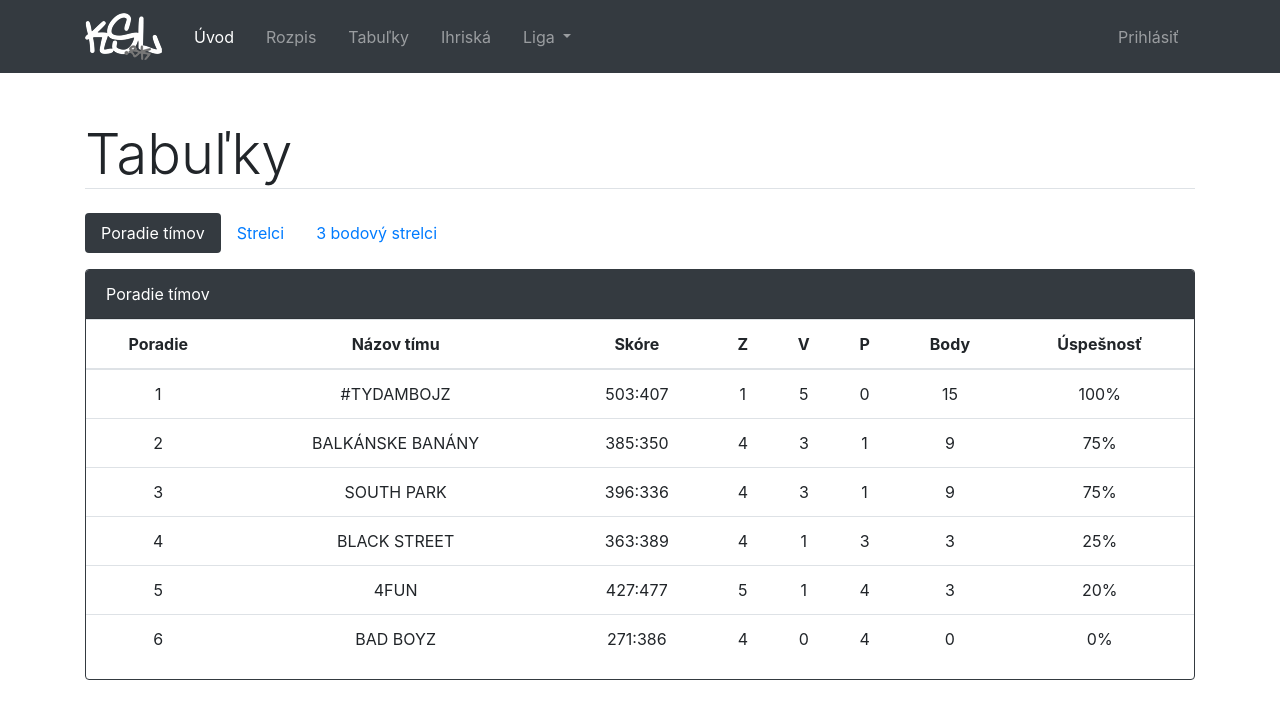
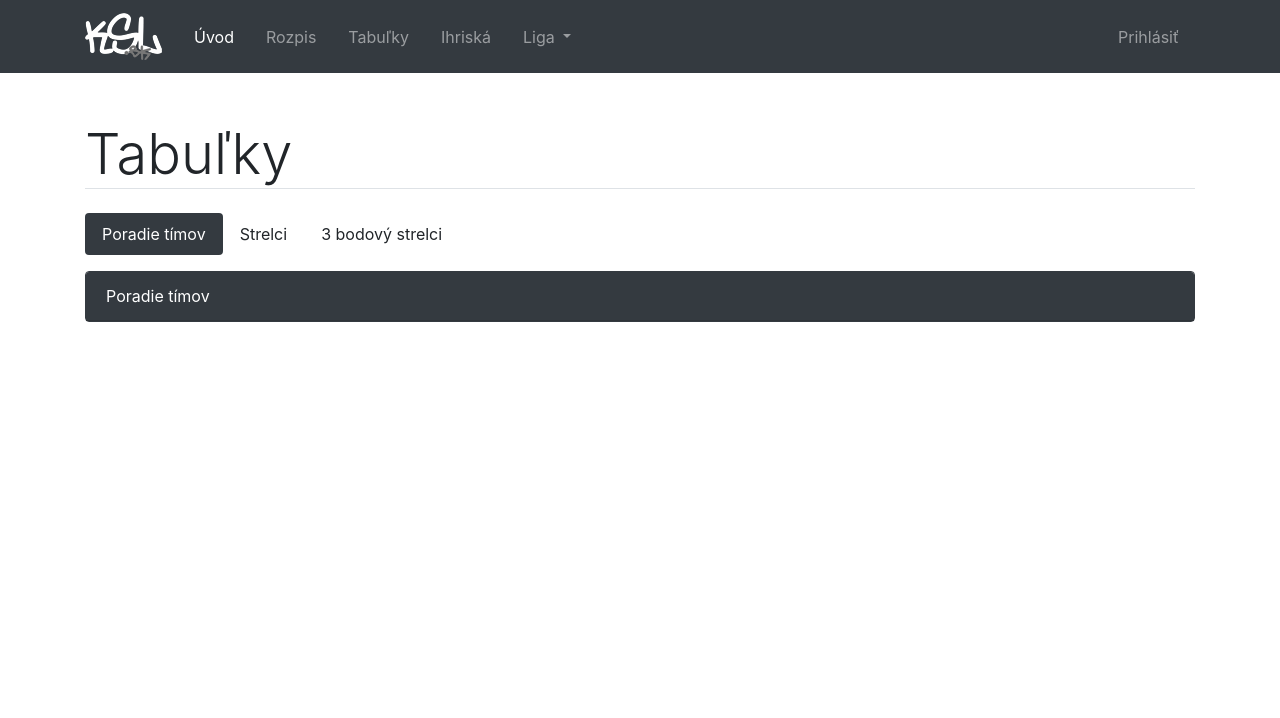
Before and after one commit to buksy90/ksl, a React (Create React App) app: page /tabulka in a window 1280 px wide. Shown: the top 718 px of the page. Built offline with nearby package versions, Linux system fonts and the light colour scheme.

Commit message:
TableList component modified

```diff
--- a/src/pages/TableList.js
+++ b/src/pages/TableList.js
@@ -1,55 +1,24 @@
 import React, { Component } from 'react';
-import Tab from '../components/Tab'
-import StatsTable from '../components/StatsTable'
+//import StatsTable from '../components/StatsTable';
+import providers from '../dataProvider';
 
 export default class TableList extends Component {
+
   constructor(props) {
     super(props);
 
-    /** mock up table data  */
-    const teams = [
-      ['Poradie','Názov tímu','Skóre','Z','V','P','Body','Úspešnosť'],
-      [1,'#TYDAMBOJZ', '503:407',  1,5,0,15, '100%'],
-      [2,'BALKÁNSKE BANÁNY', '385:350',   4,3,1,9, '75%' ],
-      [3,'SOUTH PARK', '396:336',  4,3,1,9, '75%'],
-      [4,'BLACK STREET', '363:389',  4,1,3,3, '25%'],
-      [5,'4FUN','427:477',  5,1,4,3,  '20%'],
-      [6,'BAD BOYZ','271:386',  4,0,4,0, '0%']
-    ];
-
-    const players = [
-      ['Poradie','Hráč','Tím','Zápasy','Body','Priemer',],
-      [1,'Matej Tešliar','BALKÁNSKE BANÁNY',  0,0,0] ,
-      [2,'Filip Duda','4FUN',0,0,0 ],
-      [3,'Romana Strehlíková','SOUTH PARK',0,0,0 ],
-      [4,'Peter Kriller','SOUTH PARK',0,0,0 ],
-      [5,'Jakub Tušan','4FUN', 0,0,0 ]
-    ];
-
-    const playerTriples = [
-      ['Poradie','Hráč','Tím','Zápasy','Body','Priemer',],
-      [1,'Peter Kriller','SOUTH PARK',0,0,0 ],
-      [2,'Jakub Tušan','4FUN', 0,0,0 ],
-      [3,'Romana Strehlíková','SOUTH PARK',0,0,0 ],
-      [4,'Matej Tešliar','BALKÁNSKE BANÁNY',  0,0,0] ,
-      [5,'Filip Duda','4FUN',0,0,0 ],
-    ];
-
-    /**************************************************************************/
-    /* End of data mock up
-    /**************************************************************************/
-
     // Navigation tab
     const tabs = [
-      { label: 'Poradie tímov', name: 'team-standing', content: teams },
-      { label: 'Strelci', name: 'shooters', content: players },
-      { label: '3 bodový strelci', name: '3p-shooters', content: playerTriples }
+      { label: 'Poradie tímov', name: "teams" },
+      { label: 'Strelci', name: "shooters_2pt" },
+      { label: '3 bodový strelci', name: "shooters_3pt" }
     ];
 
     this.state = {
       tabs: tabs,
       active: 0,
-      content: tabs[0].content,
+      name: "teams",
+      content: [], //content: this.fetchTeamsData(),
       label: tabs[0].label
     }
   }
@@ -57,10 +26,51 @@ export default class TableList extends Component {
   handleOnClick(item, index) {
     this.setState(() => ({
       active: index,
-      content: item.content,
       name: item.name,
-      label: item.label
+      label: item.label,
+      content: []
     }));
+
+    if (item.name === "teams") this.fetchTeamsData();
+    if (item.name === "shooters_2pt") this.fetch2ptShootersData();
+    if (item.name === "shooters_3pt") this.fetch3ptShootersData();
+
+  }
+
+  // Fetch Statistics of each team
+  fetchTeamsData() {
+    providers.getTeamsStandings()
+      .then(data => {
+        this.setState(() => ({
+          content: [] //content: JSON.stringify(data.teams)
+        }));
+      })
+      .catch(error => { console.log("Something went wrong " + error); });
+  }
+
+  // Fetch Statistics of each player 2-point shot
+  fetch2ptShootersData() {
+    providers.get2ptShooters()
+      .then(data => {
+        this.setState(() => ({
+          content: [] //content: JSON.stringify(data.shooters_2pt)
+        }));
+      })
+      .catch(error => {
+        console.log("Something went wrong " + error);
+      });
+  }
+
+  // Fetch Statistics of each player 3-point shot
+  fetch3ptShootersData() {
+    providers.get3ptShooters().then(data => {
+      this.setState(() => ({
+        content: [] //content: JSON.stringify(data.shooters_3pt)
+      }));
+    })
+      .catch(error => {
+        console.log("Something went wrong " + error);
+      });
   }
 
   render() {
@@ -69,12 +79,15 @@ export default class TableList extends Component {
     const tabList = this.state.tabs.map((item, index) => {
       let isActive = (this.state.active === index ? 'active bg-dark' : '');
       return (
-        <Tab active={isActive} name={item} href={item.name} key={index} onClick={this.handleOnClick.bind(this, item, index)} label={item.label} />
+        <li className="nav-item" key={index} name={index}>
+          <span className={`nav-link btn ${isActive} text-black`} name={item.name} onClick={this.handleOnClick.bind(this, item, index)} > {item.label} </span>
+        </li>
       )
     });
 
     // Render particular table content
     // Use Bootstrap Card because Bootstrap Panel is not available in Bootstrap v.4
+
     return (
       <div className="container">
         <h1 className="display-4 border-bottom mb-4 mt-5"> Tabuľky </h1>
@@ -83,7 +96,14 @@ export default class TableList extends Component {
           <div className="card-header text-white bg-dark ">
             {this.state.label}
           </div>
-          <StatsTable data={this.state.content}/>
+          {this.state.content}
+          {/*
+          /**
+           * it will be replaced by KslTable
+           * StatsTable were created only as mock up table
+           * *
+          <StatsTable data={this.state.content} />
+          */}
         </div>
       </div>
     );
```
